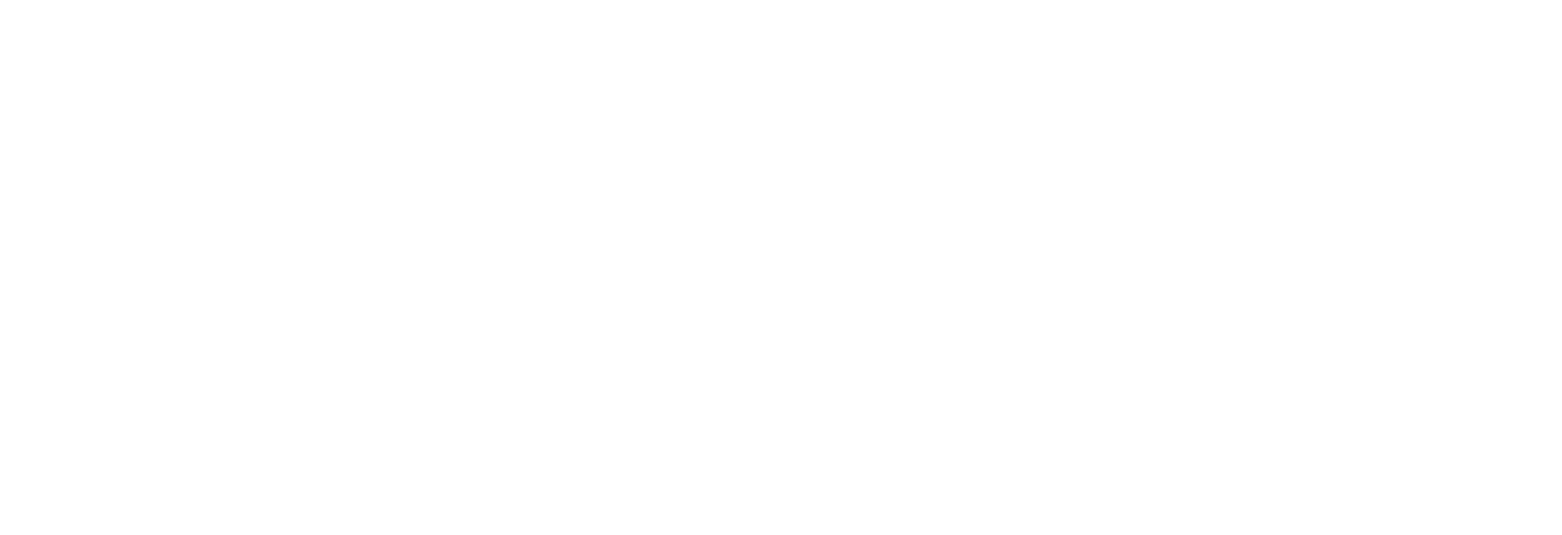
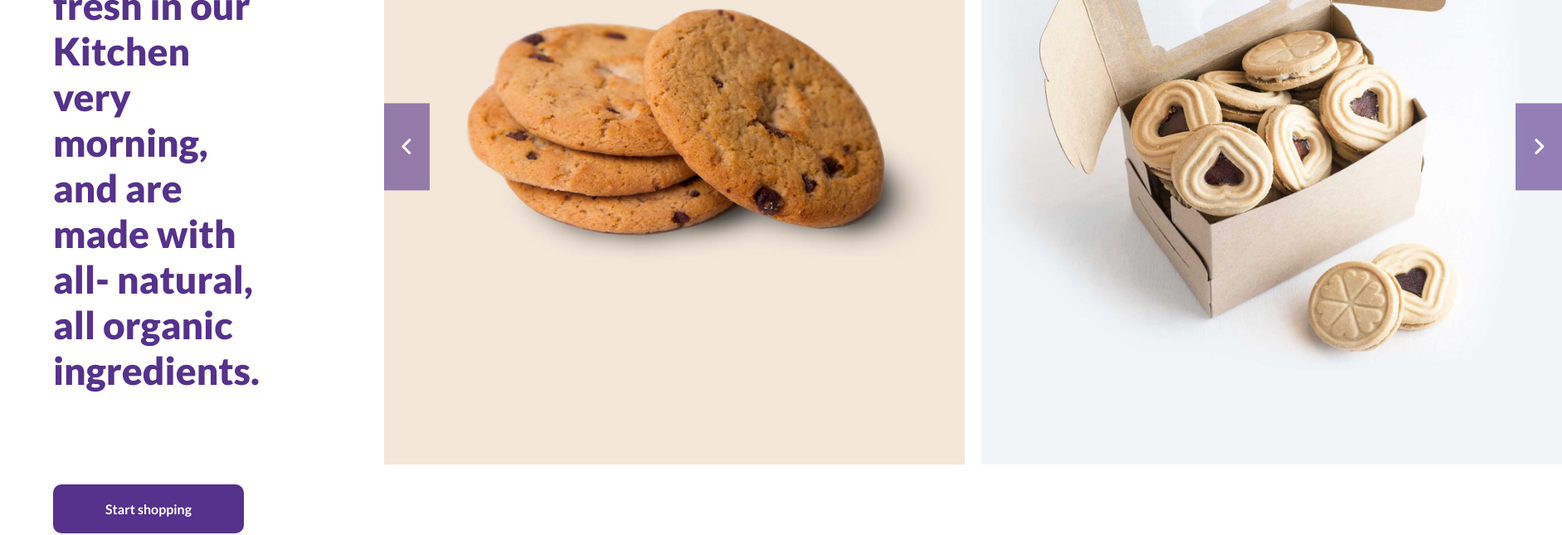
Before and after one commit to matteopoliti/proj-html-vuejs, a Vue app: page / in a window 1280 px wide. Shown: the part 1740-2385 px from the top of the page at 83% size, 1883 px wide, since content can reach past the window. Before the commit the page ends 1250 px from the top, so only its background shows below. Built offline with nearby package versions, Linux system fonts and the light colour scheme.

Commit message:
Feat(main): added component "Our Products"

```diff
--- a/src/components/header/AppHeader.vue
+++ b/src/components/header/AppHeader.vue
@@ -19,7 +19,7 @@
             <p>Cras consequat lectus vestibulum tortor pulvinar, quis
                 euismod nisl varius. Aliquam erat volutpat. Nullam quis sagittis nibh ac nulla id orci tempor.
             </p>
-            <a href="#ourProducts">Explore our products</a>
+            <a href="../main/OurProducts.vue">Explore our products</a>
         </div>
     </header>
 </template>
@@ -78,18 +78,8 @@
         flex-direction: column;
         justify-content: center;
 
-        h5 {
-            text-transform: uppercase;
-            color: $textColorGrey;
-            letter-spacing: 1px;
-            font-size: 16px;
-        }
-
         h2 {
             text-transform: capitalize;
-            font-size: 80px;
-            color: $textColorPurple;
-            font-weight: 900;
         }
 
         p {
@@ -108,6 +98,7 @@
             font-weight: 700;
             width: 230px;
             text-align: center;
+            letter-spacing: 1px;
 
             &:hover {
                 background-color: $textColorPurple;
--- a/src/components/main/AppMain.vue
+++ b/src/components/main/AppMain.vue
@@ -1,12 +1,17 @@
 <template>
-    <div>
-
-    </div>
+    <main class="container">
+        <OurProducts />
+    </main>
 </template>
 
 <script>
+import OurProducts from "./OurProducts.vue"
+
 export default {
     name: "AppMain",
+    components: {
+        OurProducts
+    },
     data() {
 
         return {}
--- /dev/null
+++ b/src/components/main/OurProducts.vue
@@ -0,0 +1,101 @@
+<template>
+    <div class="ourProducts">
+        <div>
+            <h5>our products</h5>
+            <h2>
+                All our delectable pastries are
+                backed fresh in our Kitchen very
+                morning, and are made with all-
+                natural, all organic ingredients.
+            </h2>
+            <a href="#">Start shopping</a>
+        </div>
+        <div class="slider">
+            <i class="fa-solid fa-angle-left"></i>
+            <i class="fa-solid fa-angle-right"></i>
+            <img :src="store.products[0].img" :alt="store.products[0].nomeProdotto">
+            <img :src="store.products[1].img" :alt="store.products[0].nomeProdotto">
+        </div>
+    </div>
+</template>
+
+<script>
+import { store } from '../../store'
+export default {
+    name: "OurProducts",
+    data() {
+
+
+        return {
+            store
+        }
+    }
+}
+</script>
+
+<style lang="scss" scoped>
+@use "../../styles/partials/variables" as *;
+
+.ourProducts {
+    padding-block: 200px;
+    display: flex;
+    gap: 150px;
+
+    >div:first-child {
+        display: flex;
+        flex-direction: column;
+        gap: 30px;
+
+        h2 {
+            font-size: 46px;
+        }
+
+        a {
+            text-decoration: none;
+            background-color: $textColorPurple;
+            padding: 20px;
+            color: $colorWhite;
+            border-radius: 10px;
+            font-weight: 700;
+            width: 230px;
+            text-align: center;
+            margin-top: 80px;
+
+            &:hover {
+                background-color: $bgButton;
+                color: $textColorPurple;
+            }
+        }
+    }
+
+    .slider {
+        display: flex;
+        gap: 20px;
+        position: relative;
+
+        img {
+            width: 700px;
+            height: 850px;
+        }
+
+        .fa-angle-left,
+        .fa-angle-right {
+            position: absolute;
+            top: 50%;
+            transform: translateY(-50%);
+            padding: 40px 20px;
+            background-color: $textColorPurple;
+            opacity: 0.6;
+            color: $colorWhite;
+            font-size: 25px;
+
+        }
+
+        .fa-angle-right {
+            right: 0;
+        }
+    }
+
+
+}
+</style>
--- a/src/store.js
+++ b/src/store.js
@@ -3,5 +3,61 @@
 export const store = reactive({
     headerNavbar: [
         'HOME', 'SHOP', 'ABOUT', 'GALLERY', 'LOCATIONS', 'JOURNAL', 'CONTACT', 'MY ACCOUNT'
+    ],
+    products: [
+        {
+            nomeProdotto: 'Choco-Chip-Cookies',
+            categoria: 'Cookies, Pastries',
+            prezzo: '$19.00-$39.00',
+            img: '/src/assets/img/choco-chip-cookies.jpg'
+        },
+        {
+            nomeProdotto: 'strawberry-jam-cookies',
+            categoria: 'Cookies, Pastries',
+            prezzo: '$19.00-$39.00',
+            img: '/src/assets/img/strawberry-jam-cookies.jpg'
+        },
+        {
+            nomeProdotto: 'strawberry-donut',
+            categoria: 'Cookies, Pastries',
+            prezzo: '$19.00-$39.00',
+            img: '/src/assets/img/strawberry-donut.jpg'
+        },
+        {
+            nomeProdotto: 'perfect-macarons',
+            categoria: 'Cookies, Pastries',
+            prezzo: '$19.00-$39.00',
+            img: '/src/assets/img/perfect-macarons.jpg'
+        },
+        {
+            nomeProdotto: 'blackberry-stuffed-bread',
+            categoria: 'Bread',
+            prezzo: '$19.00-$39.00',
+            img: '/src/assets/img/blackberry-stuffed-bread.jpg'
+        },
+        {
+            nomeProdotto: 'home-bread',
+            categoria: 'Bread',
+            prezzo: '$19.00-$39.00',
+            img: '/src/assets/img/home-bread.jpg'
+        },
+        {
+            nomeProdotto: 'cookies-with-ice-cream',
+            categoria: 'Cookies, Pastries',
+            prezzo: '$19.00-$39.00',
+            img: '/src/assets/img/cookies-with-ice-cream.jpg'
+        },
+        {
+            nomeProdotto: 'cherry-cake',
+            categoria: 'Cakes',
+            prezzo: '$19.00-$39.00',
+            img: '/src/assets/img/cherry-cake.jpg'
+        },
+        {
+            nomeProdotto: 'glazed-pancake-with-lemon',
+            categoria: 'Cakes',
+            prezzo: '$19.00-$39.00',
+            img: '/src/assets/img/glazed-pancake-with-lemon.jpg'
+        }
     ]
 });
--- a/src/styles/general.scss
+++ b/src/styles/general.scss
@@ -16,3 +16,16 @@
     width: 90%;
     margin: 0 auto;
 }
+
+h5 {
+    text-transform: uppercase;
+    color: $textColorGrey;
+    letter-spacing: 1px;
+    font-size: 16px;
+}
+
+h2 {
+    font-size: 80px;
+    color: $textColorPurple;
+    font-weight: 900;
+}
--- a/src/styles/partials/_variables.scss
+++ b/src/styles/partials/_variables.scss
@@ -1,3 +1,4 @@
 $textColorPurple: #55328b;
 $textColorGrey: #8C8694;
-$colorWhite: #fff
+$colorWhite: #fff;
+$bgButton: #F0EDF5;
```
